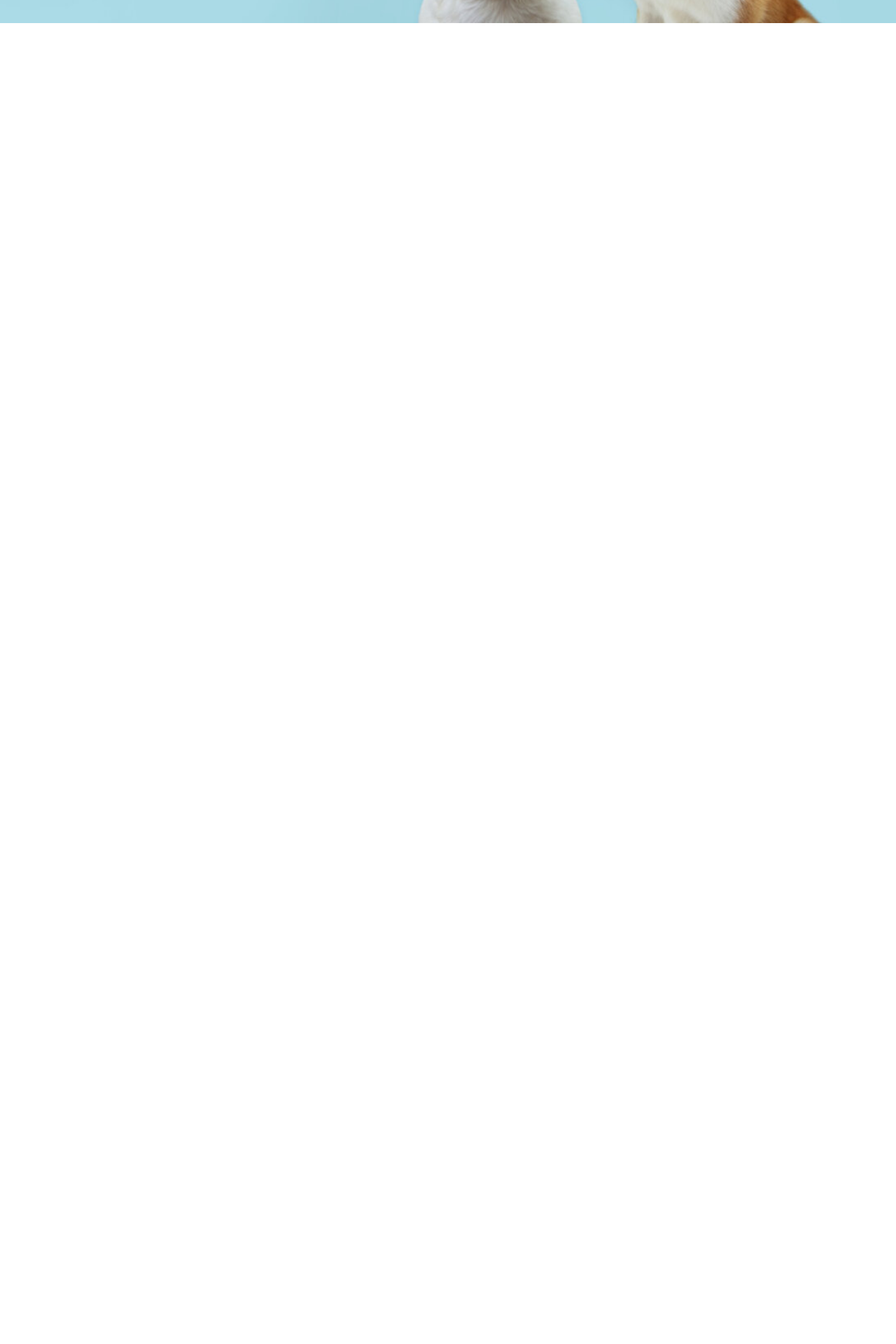
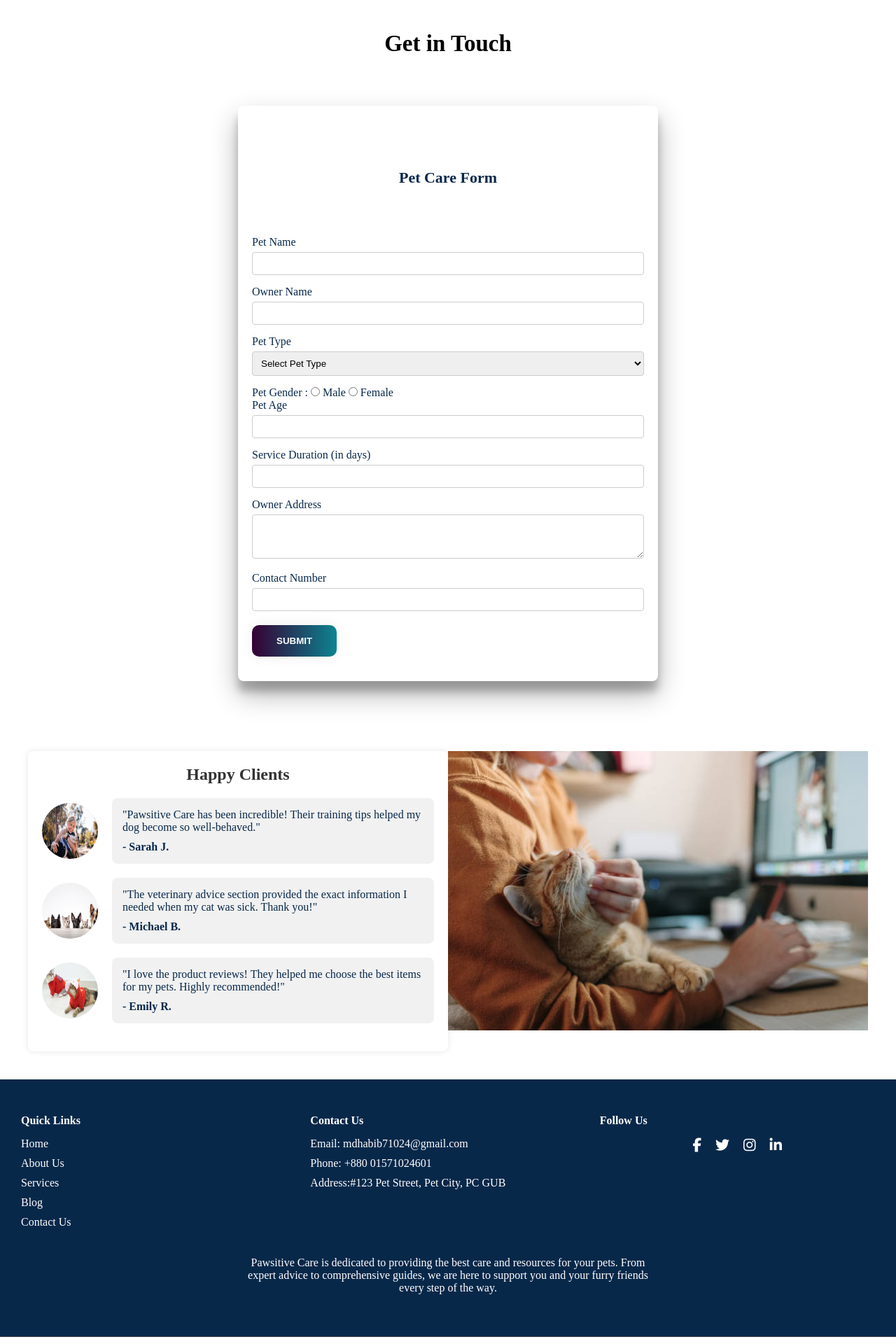
Before and after one commit to Habib710/Pets-Care-meow-, a PHP site: page / in a window 1280 px wide. Shown: the part 2720-4640 px from the top of the page at 70% size. Before the commit the page ends 2753 px from the top, so only its background shows below. Run offline with PHP 8.4, Linux system fonts and the light colour scheme; some libraries are stand-ins or nearby versions.

Commit message:
home page done

```diff
--- a/css/style.css
+++ b/css/style.css
@@ -126,7 +126,7 @@ nav ul li a:hover {
   font-weight: 800;
   font-size: 20px;
   border-radius: 5px;
-  background-color: #f6faff;
+  background-color: #ffffff;
   padding: 50px 20px;
   box-shadow: rgba(0, 0, 0, 0.09) 0px 2px 1px, rgba(0, 0, 0, 0.09) 0px 4px 2px,
     rgba(0, 0, 0, 0.09) 0px 8px 4px, rgba(0, 0, 0, 0.09) 0px 16px 8px,
@@ -151,44 +151,202 @@ nav ul li a:hover {
   width: 100%;
   border-radius: 15px;
 }
-.card-sec{
-    margin: 15px;
+.card-sec {
+  color: #08284a;
+  margin: 25px;
   padding: 10px;
   text-align: center;
 }
-.div-main-card{
-
+.card-sec h2 {
+  font-size: 32px;
+  font-weight: 600;
+}
+.div-main-card {
   margin: 60px 50px;
-
 
   display: grid;
   grid-template-columns: repeat(4, 1fr);
   justify-content: space-evenly;
 }
-.card{
-    padding:30px ;
+.card {
+  padding: 30px;
   min-height: 250px;
   margin: 15px;
   background-color: #ffffffd1;
   border-radius: 8px;
-box-shadow: rgba(4, 81, 148, 0.397) 6px 2px 16px 0px, rgba(255, 255, 255, 0.8) -6px -2px 16px 0px;
-
+  box-shadow: rgba(0, 0, 0, 0.25) 0px 14px 28px,
+    rgba(0, 0, 0, 0.22) 0px 10px 10px;
 }
-.just{
+.just {
   margin-top: 10px;
   display: grid;
   grid-template-columns: repeat(2, 1fr);
   justify-content: space-evenly;
 }
-.jsut-div{
+.jsut-div {
   color: #08284a;
   font-size: 28px;
 
   margin: 100px;
 }
-.del{
-    color: red  ;
+.del {
+  color: red;
 }
-.grren{
+.grren {
   color: green;
 }
+.img-div {
+  min-height: 300px;
+  background-image: linear-gradient(
+      to left,
+      rgba(86, 90, 132, 0.289) 20%,
+      rgb(201, 198, 198)
+    ),
+    url(/img/360_F_390123053_dLdh2YggDNrXYlGP9OgBGfTdIwUKU2Hx.jpg);
+}
+.img-div p {
+  color: #08284a;
+  padding: 100px;
+  font-weight: 700;
+  font-size: 29px;
+}
+
+.heading-from {
+  margin: 50px;
+  text-align: center;
+  font-size: 22px;
+  padding: 20px;
+}
+.form-container {
+  color: #08284a;
+  max-width: 600px;
+  margin: 0 auto;
+  background-color: #fff;
+  padding: 20px;
+  border-radius: 8px;
+  box-shadow: rgba(0, 0, 0, 0.3) 0px 19px 38px,
+    rgba(0, 0, 0, 0.22) 0px 15px 12px;
+}
+.form-group {
+  margin-bottom: 15px;
+}
+.form-group label {
+  display: block;
+  margin-bottom: 5px;
+}
+.form-group input,
+.form-group select,
+.form-group textarea {
+  width: 100%;
+  padding: 8px;
+  box-sizing: border-box;
+  border: 1px solid #ccc;
+  border-radius: 4px;
+}
+.form-group input[type="radio"] {
+  width: auto;
+}
+
+.client-sec {
+  color: #08284a;
+  margin: 40px;
+  margin-top: 100px;
+  display: grid;
+  grid-template-columns: repeat(2, 1fr);
+  justify-content: space-evenly;
+}
+
+.clients-section {
+  max-width: 800px;
+  color: #08284a;
+  background-color: #fff;
+  padding: 20px;
+  border-radius: 8px;
+  box-shadow: 0 0 10px rgba(0, 0, 0, 0.1);
+}
+.clients-section h2 {
+  text-align: center;
+  color: #333;
+  margin-bottom: 20px;
+}
+.client {
+  display: flex;
+  align-items: center;
+  margin-bottom: 20px;
+}
+.client img {
+  border-radius: 50%;
+  width: 80px;
+  height: 80px;
+  margin-right: 20px;
+}
+.client .testimonial {
+  background-color: #f1f1f1;
+  padding: 15px;
+  border-radius: 8px;
+  flex-grow: 1;
+}
+.client .testimonial p {
+  margin: 0;
+}
+.client .client-name {
+  font-weight: bold;
+  margin-top: 10px;
+}
+
+.footer {
+  background-color: #08284a;
+  color: #fff;
+  padding: 40px 20px;
+  display: flex;
+  flex-wrap: wrap;
+  justify-content: space-between;
+}
+.footer h4 {
+  margin-bottom: 15px;
+}
+.footer .footer-section {
+  flex: 1;
+  min-width: 200px;
+  margin: 10px;
+}
+.footer .footer-section ul {
+  list-style-type: none;
+  padding: 0;
+}
+.footer .footer-section ul li {
+  margin-bottom: 10px;
+}
+.footer .footer-section ul li a {
+  color: #fff;
+  text-decoration: none;
+}
+.footer .footer-section ul li a:hover {
+  text-decoration: underline;
+}
+.footer .social-icons {
+  display: flex;
+  justify-content: center;
+}
+.footer .social-icons a {
+  color: #fff;
+  text-decoration: none;
+  margin: 0 10px;
+  font-size: 20px;
+}
+.footer .footer-description {
+  max-width: 600px;
+  margin: 20px auto;
+  text-align: center;
+}
+.footer .footer-description p {
+  margin: 0;
+}
+.copyright {
+  text-align: center;
+  font-weight: 700;
+  margin: 0 auto;
+  border-top: 1px solid #444;
+  padding: 25px;
+  color: #08284a;
+}
--- a/index.html
+++ b/index.html
@@ -83,20 +83,25 @@
     <!-- body-main-service -->
 
     <section class="card-sec">
-        <h1>Our Service</h1>
+        <h2>Our Services</h2>
         <div class="div-main-card">
 
             <div class="card">
-                <h1>div 1</h1>
+
+                <img width="70%" src="/img/1322531722-612x612.jpg" alt=""><br>
+                <h1>Care</h1>
             </div>
             <div class="card">
-                <h1>div 1</h1>
+              <img width="70%" src="/img/images (1).png" alt=""><br>
+                <h1>Foods</h1>
             </div>
             <div class="card">
-                <h1>div 1</h1>
+              <img width="70%" src="/img/images222.jpg" alt=""><br>
+                <h1>Training </h1>
             </div>
             <div class="card">
-                <h1>div 1</h1>
+              <img width="70%" src="/img/images.png" alt=""><br>
+                <h1>Veterinary </h1>
             </div>
 
         </div>
@@ -114,14 +119,181 @@
     <!-- section for breackdown -->
     <section>
 
-        <div>
-            <img width="100%" height="50%" src="/img/360_F_390123053_dLdh2YggDNrXYlGP9OgBGfTdIwUKU2Hx.jpg" alt="">
+        <div class="img-div">
+          <p> Happy pets care and service <br>
+           We’re here to help you and <br> your furry friends every step <br> of the way.</p>
+        </div>
+
+    </section>
+<!-- from section -->
+    <section>
+        <div class="heading-from">
+          <h1>
+            Get in Touch
+          </h1>
+        </div>
+        <!-- form main div -->
+        <div class="from-main-div">
+
+          <div>
+
+          </div>
+
+
+            <div class="form-container">
+              <h2 class="heading-from">Pet Care Form</h2>
+
+                  <div class="form-group">
+                      <label for="pet-name">Pet Name</label>
+                      <input type="text" id="pet-name" name="pet-name" required>
+                  </div>
+
+
+                  <div class="form-group">
+                      <label for="owner-name">Owner Name</label>
+                      <input type="text" id="owner-name" name="owner-name" required>
+                  </div>
+
+
+                  <div class="form-group">
+                      <label for="pet-type">Pet Type</label>
+                      <select id="pet-type" name="pet-type" required>
+                          <option value="">Select Pet Type</option>
+                          <option value="dog">Dog</option>
+                          <option value="cat">Cat</option>
+                          <option value="bird">Bird</option>
+                          <option value="other">Other</option>
+                      </select>
+                  </div>
+
+
+                  <div class="">
+                      <label>Pet Gender :</label>
+                      <input type="radio" id="male" name="gender" value="male" required>
+                      <label for="male">Male</label>
+                      <input type="radio" id="female" name="gender" value="female">
+                      <label for="female">Female</label>
+                  </div>
+
+
+                  <div class="form-group">
+                      <label for="age">Pet Age</label>
+                      <input type="number" id="age" name="age" min="0" required>
+                  </div>
+
+
+                  <div class="form-group">
+                      <label for="service-duration">Service Duration (in days)</label>
+                      <input type="number" id="service-duration" name="service-duration" min="0" required>
+                  </div>
+
+
+                  <div class="form-group">
+                      <label for="owner-address">Owner Address</label>
+                      <textarea id="owner-address" name="owner-address" rows="3" required></textarea>
+                  </div>
+
+
+                  <div class="form-group">
+                      <label for="contact-number">Contact Number</label>
+                      <input type="tel" id="contact-number" name="contact-number" required>
+                  </div>
+
+
+                  <div class="form-group">
+                      <button class="btn-grad" type="submit">Submit</button>
+                  </div>
+              </form>
+
+
+          </div>
+
         </div>
 
     </section>
 
+    <!-- client section -->
+    <section class="client-sec">
+
+      <div class="clients-section">
+        <h2>Happy Clients</h2>
+
+        <div class="client">
+            <img src="/img/979251076-612x612.jpg" alt="Client Photo">
+            <div class="testimonial">
+                <p>"Pawsitive Care has been incredible! Their training tips helped my dog become so well-behaved."</p>
+                <div class="client-name">- Sarah J.</div>
+            </div>
+        </div>
+
+
+        <div class="client">
+            <img src="/img/cats-dogs-peeking-sign-sized-web-cover_908985-53306.avif" alt="Client Photo">
+            <div class="testimonial">
+                <p>"The veterinary advice section provided the exact information I needed when my cat was sick. Thank you!"</p>
+                <div class="client-name">- Michael B.</div>
+            </div>
+        </div>
+
+        <div class="client">
+            <img src="/img/blog9.jpg" alt="Client Photo">
+            <div class="testimonial">
+                <p>"I love the product reviews! They helped me choose the best items for my pets. Highly recommended!"</p>
+                <div class="client-name">- Emily R.</div>
+            </div>
+        </div>
+    </div>
+    <div class="">
+      <img width="100%" src="/img/o-1345473066-612x612.jpg" alt="img">
+    </div>
+    </section>
+
     <section>
 
+<!-- Footer Section -->
+<footer class="footer">
+
+  <div class="footer-section">
+      <h4>Quick Links</h4>
+      <ul>
+          <li><a href="#home">Home</a></li>
+          <li><a href="#about">About Us</a></li>
+          <li><a href="#services">Services</a></li>
+          <li><a href="#blog">Blog</a></li>
+          <li><a href="#contact">Contact Us</a></li>
+      </ul>
+  </div>
+
+  <div class="footer-section">
+      <h4>Contact Us</h4>
+      <ul>
+          <li>Email: mdhabib71024@gmail.com</li>
+          <li>Phone: +880 01571024601</li>
+          <li>Address:#123 Pet Street, Pet City, PC GUB</li>
+      </ul>
+  </div>
+
+
+  <div class="footer-section">
+      <h4>Follow Us</h4>
+      <div class="social-icons">
+          <a href="#" aria-label="Facebook"><i class="fab fa-facebook-f"></i></a>
+          <a href="#" aria-label="Twitter"><i class="fab fa-twitter"></i></a>
+          <a href="#" aria-label="Instagram"><i class="fab fa-instagram"></i></a>
+          <a href="#" aria-label="LinkedIn"><i class="fab fa-linkedin-in"></i></a>
+      </div>
+  </div>
+
+  <div class="footer-description">
+      <p>Pawsitive Care is dedicated to providing the best care and resources for your pets. From expert advice to comprehensive guides, we are here to support you and your furry friends every step of the way.</p>
+  </div>
+</footer>
+
+
+<div class="copyright">
+  <p>&copy; 2024 ,Md Habibullah. All rights reserved.</p>
+</div>
+<script src="https://kit.fontawesome.com/a076d05399.js" crossorigin="anonymous"></script>
     </section>
   </body>
 </html>
```
Also changed, not shown: img/1322531722-612x612.jpg (added), img/979251076-612x612.jpg (added), img/download.jpg (added), img/download2.png (added), img/images (1).png (added), img/images.png (added), img/images222.jpg (added), img/o-1345473066-612x612.jpg (added). Lines whose indentation alone changed are shown as unchanged.
